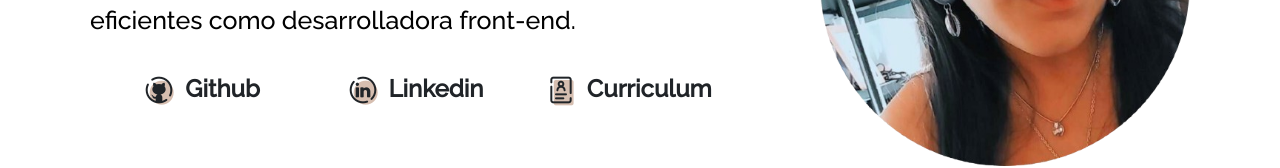
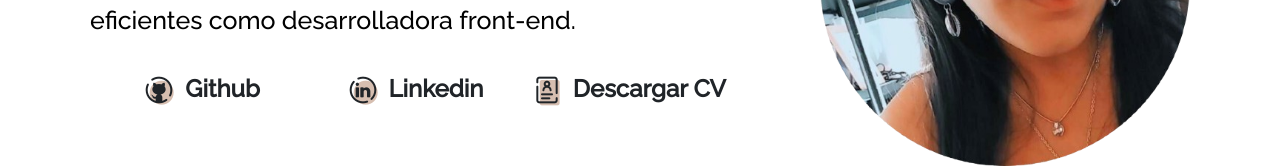
Before and after one commit to FlorenciaVergara/Portafolio, a plain HTML site: page index.html in a window 1280 px wide. Shown: the part 435-603 px from the top of the page. Drawn offline with Linux system fonts and the light colour scheme.

Commit message:
modificaciones en el enlace al cv

```diff
--- a/index.html
+++ b/index.html
@@ -44,9 +44,9 @@
                     <img  src="assets/Linkedin.png">
                     Linkedin
                 </a>
-                <a class="redes__img" href="https://www.linkedin.com/in/florenciaavergara/">
+                <a class="redes__img" href="assets/Vergara-Florencia-cv.pdf" download="Curriculum_Florencia_Vergara">
                     <img  src="assets/CV.png">
-                    Curriculum
+                    Descargar CV
                 </a>
             </div>
         </div>
```
Also changed, not shown: 1 other file.
